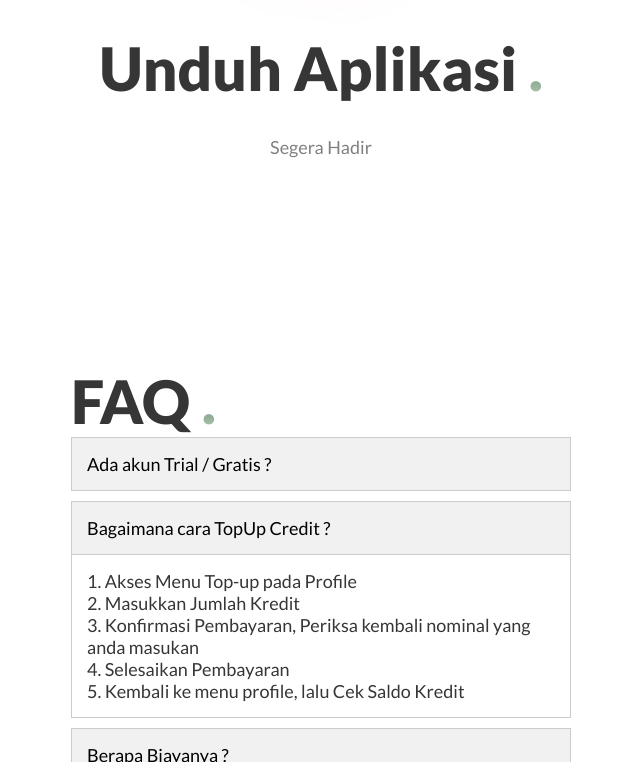
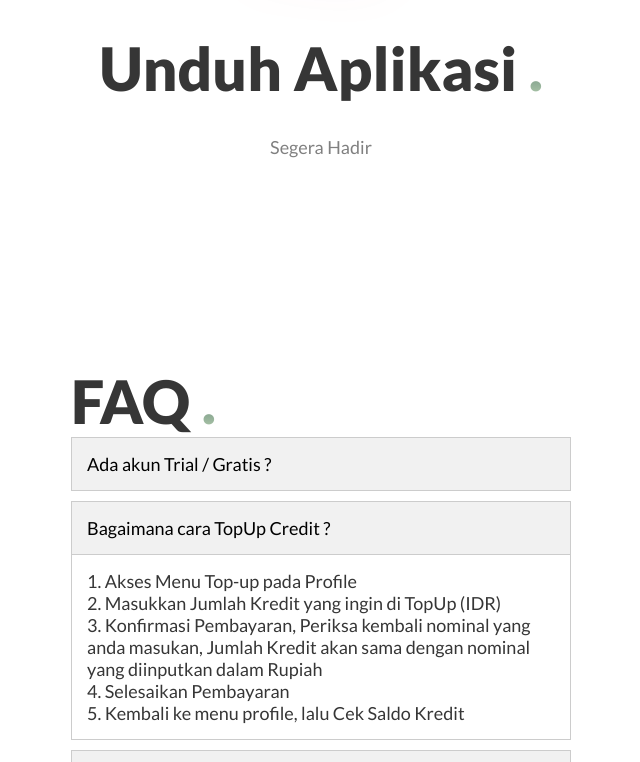
Before and after one commit to Asyasyarif/apaini-landingpage, a plain HTML site: page index.html in a window 1280 px wide. Both pictures are taken after a click on the button "Bagaimana cara TopUp Credit ?". Shown: the part 3367-4129 px from the top of the page, without its empty margins (319-959 px from the left). Drawn offline with nearby package versions, Linux system fonts and the light colour scheme.

Commit message:
update top up info

```diff
--- a/index.html
+++ b/index.html
@@ -485,10 +485,10 @@
                 <div class="accordion-content">
                   <ul>
                     <li>1. Akses Menu Top-up pada Profile</li>
-                    <li>2. Masukkan Jumlah Kredit</li>
-                    <li>3. Konfirmasi Pembayaran, Periksa kembali nominal yang anda masukan</li>
+                    <li>2. Masukkan Jumlah Kredit yang ingin di TopUp (IDR)</li>
+                    <li>3. Konfirmasi Pembayaran, Periksa kembali nominal yang anda masukan, Jumlah Kredit akan sama dengan nominal yang diinputkan dalam Rupiah</li>
                     <li>4. Selesaikan Pembayaran </li>
-                    <li>5. Kembali ke menu profile, lalu Cek Saldo Kredit </li>
+                    <li>5. Kembali ke menu profile, lalu Cek Saldo Kredit</li>
                   </ul>
                 </div>
             </div>
```
